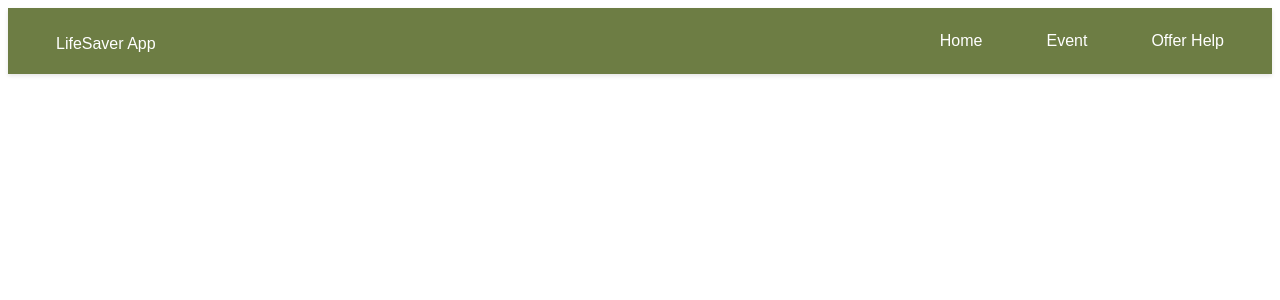
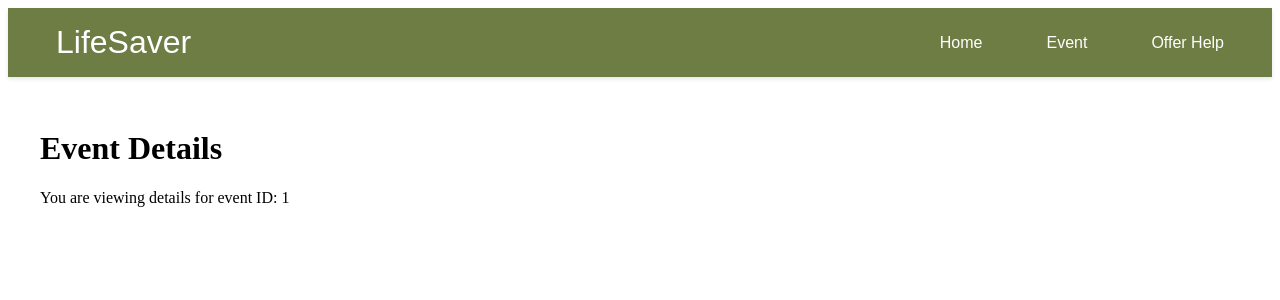
Before and after one commit to neslinur/tamuhack-2025, a React (Create React App) app in the folder client/: page /event/1 in a window 1280 px wide. Shown: the top 300 px of the page. Built offline with nearby package versions, Linux system fonts and the light colour scheme.

Commit message:
updated front end

```diff
--- a/client/src/App.jsx
+++ b/client/src/App.jsx
@@ -12,7 +12,7 @@ function App() {
     <main className="main-content">
       <Routes>
         <Route path="/" element={<Home />}/>
-        <Route path="/event" element={<Event />}/>
+        <Route path="/event/:id" element={<Event />}/>
         <Route path="/offerhelp" element={<OfferHelp />}/>
 
       </Routes>
--- a/client/src/components/EventCard.jsx
+++ b/client/src/components/EventCard.jsx
@@ -1,21 +1,21 @@
 import React from 'react'
 import "../css/EventCard.css"
+import { useNavigate } from 'react-router-dom'; // Import useNavigate
+
 
 
 function EventCard({event}) {
+    const navigate = useNavigate(); // Initialize navigate
 
     function onEventClick() {
-        alert("clicked")
+        navigate(`/event/${event.id}`); // Navigate to the specific event page
     }
 
     return (
-        <div className="event-card">
+        <div className="event-card" onClick={onEventClick}>
             <div className="event-picture">
                 <img src={event.url} alt={event.title}/>
                 <div className="event-overlay">
-                    <button className="event-btn" onClick={onEventClick}>
-                        Get Help
-                    </button>
                 </div>
             </div>
             <div className="event-info">
--- a/client/src/components/NavBar.jsx
+++ b/client/src/components/NavBar.jsx
@@ -5,7 +5,7 @@ import "../css/NavBar.css"
 function NavBar() {
     return <nav className="navbar">
         <div className="navbar-brand">
-            <Link to="/" className="nav-link">LifeSaver App</Link>
+            <Link to="/" className="head-nav-link">LifeSaver</Link>
         </div>
         <div className="navbar-links">
             <Link to="/" className="nav-link">Home</Link>
--- a/client/src/css/EventCard.css
+++ b/client/src/css/EventCard.css
@@ -46,31 +46,7 @@
 
   .event-card:hover .event-overlay {
     opacity: 1;
-  }
-
-  .event-btn {
-    position: absolute;
-    right: 1rem;
-    bottom: 1rem;
-    color: white;
-    font-size: 1.0rem;
-    padding: 0.5rem;
-    background-color: #6d7d44;
-    border-radius: 50%;
-    width: 100px;
-    height: 100px;
-    display: flex;
-    align-items: center;
-    justify-content: center;
-    transition: background-color 0.2s;
-  }
-
-  .event-btn:hover {
-    background-color: #8fa45c;
-  }
-
-  .event-btn.active {
-    color: #ff4757;
+    cursor: pointer;
   }
 
   .rating-select {
@@ -89,16 +65,18 @@
     display: flex;
     flex-direction: column;
     gap: 0.5rem;
+    font-family: 'Poppins', sans-serif; /* Use a modern font */
+
   }
 
   .event-info h3 {
     color: #ffffff;
-    font-size: 1rem;
+    font-size: 2rem;
     margin: 0;
   }
 
   .event-info p {
-    color: #999;
+    color: #b69a69;
     font-size: 0.9rem;
   }
 
@@ -117,9 +95,4 @@
       padding: 0.75rem;
     }
 
-    .event-btn {
-      width: 32px;
-      height: 32px;
-      font-size: 1.2rem;
-    }
   }
--- a/client/src/css/Home.css
+++ b/client/src/css/Home.css
@@ -1,12 +1,12 @@
 .home {
-    padding: 2rem 0;
+    padding: 1rem 0;
     width: 100%;
     box-sizing: border-box;
   }
 
   @media (max-width: 639px) {
     .home {
-      padding: 1rem 0;
+      padding: .5rem 0;
     }
 
   }
--- a/client/src/css/NavBar.css
+++ b/client/src/css/NavBar.css
@@ -15,6 +15,16 @@
   .navbar-links {
     display: flex;
     gap: 2rem;
+  }
+  .head-nav-link {
+    font-size: 2rem;
+    padding: 0.5rem 1rem;
+    border-radius: 4px;
+    transition: background-color 0.2s, color 0.2s;
+    color: #ffffff; /* Default text color (white) */
+    text-decoration: none; /* Removes the underline */
+    font-family: 'Poppins', sans-serif; /* Use a modern font */
+    font-weight: 500; /* Slightly bold for readability */
   }
 
   .nav-link {
--- a/client/src/pages/Event.jsx
+++ b/client/src/pages/Event.jsx
@@ -1,10 +1,16 @@
 import "../css/Event.css"
+import { useParams } from "react-router-dom";
+
 
 function Event() {
-    return <div className="event-empty">
-        <h2>List of Resources</h2>
-        <p>Contact helpers who are available to help you.</p>
-    </div>
+    const {id} = useParams();
+
+    return (
+        <div>
+        <h1>Event Details</h1>
+        <p>You are viewing details for event ID: {id}</p>
+        {/* You can fetch or display event details based on the ID */}
+        </div> );
 }
 
 export default Event
```
